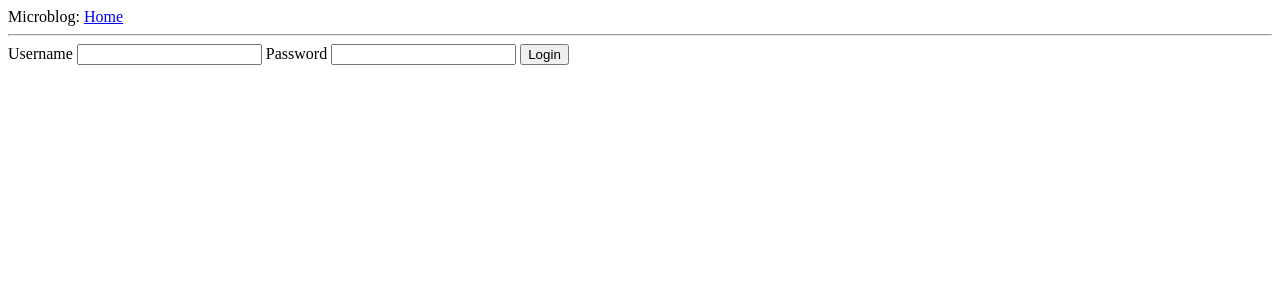
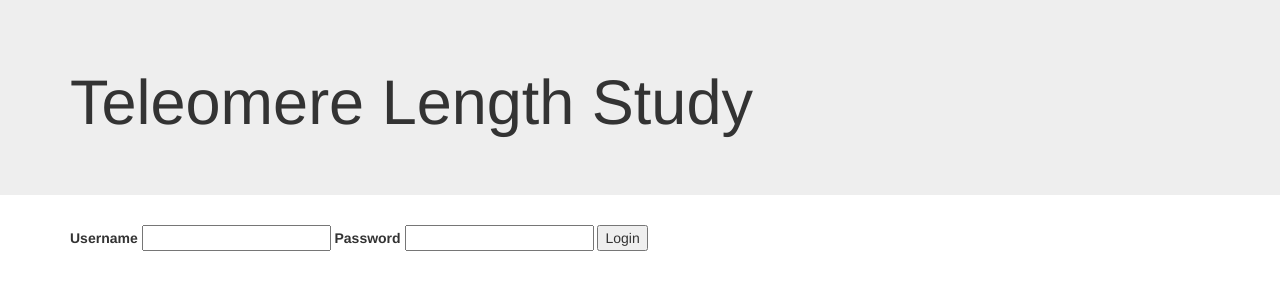
Before and after one commit to LCBRU/telomere, a Flask app: page /login in a window 1280 px wide. Shown: the top 300 px of the page. Run offline with Flask 2, Linux system fonts and the light colour scheme; parts of the project's set-up code (start-up, migrations or seed data) failed here and were passed over; some libraries are stand-ins or nearby versions.

Commit message:
Add Bootstrap

```diff
--- a/app/templates/base.html
+++ b/app/templates/base.html
@@ -1,14 +1,41 @@
-<html>
+<!DOCTYPE html>
+<html lang="en">
   <head>
-    {% if title %}
-    <title>{{ title }} - microblog</title>
-    {% else %}
-    <title>Welcome to microblog</title>
-    {% endif %}
+    <meta charset="utf-8">
+    <meta http-equiv="X-UA-Compatible" content="IE=edge">
+    <meta name="viewport" content="width=device-width, initial-scale=1">
+    <!-- The above 3 meta tags *must* come first in the head; any other head content must come *after* these tags -->
+    <title>Telomere Length Study</title>
+
+    <!-- Bootstrap -->
+    <!-- Latest compiled and minified CSS -->
+    <link rel="stylesheet" href="https://maxcdn.bootstrapcdn.com/bootstrap/3.3.5/css/bootstrap.min.css">
+
+    <!-- Optional theme -->
+    <link rel="stylesheet" href="https://maxcdn.bootstrapcdn.com/bootstrap/3.3.5/css/bootstrap-theme.min.css">
+
+    <!-- HTML5 shim and Respond.js for IE8 support of HTML5 elements and media queries -->
+    <!-- WARNING: Respond.js doesn't work if you view the page via file:// -->
+    <!--[if lt IE 9]>
+      <script src="https://oss.maxcdn.com/html5shiv/3.7.2/html5shiv.min.js"></script>
+      <script src="https://oss.maxcdn.com/respond/1.4.2/respond.min.js"></script>
+    <![endif]-->
   </head>
   <body>
-    <div>Microblog: <a href="/index">Home</a></div>
-    <hr>
-    {% block content %}{% endblock %}
+    <!-- Main jumbotron for a primary marketing message or call to action -->
+    <div class="jumbotron">
+      <div class="container">
+        <h1>Teleomere Length Study</h1>
+      </div>
+    </div>
+
+    <div class="container">
+      {% block content %}{% endblock %}
+    </div>
+
+    <!-- jQuery (necessary for Bootstrap's JavaScript plugins) -->
+    <script src="https://ajax.googleapis.com/ajax/libs/jquery/1.11.3/jquery.min.js"></script>
+    <!-- Include all compiled plugins (below), or include individual files as needed -->
+    <script src="https://maxcdn.bootstrapcdn.com/bootstrap/3.3.5/js/bootstrap.min.js"></script>
   </body>
 </html>
```
